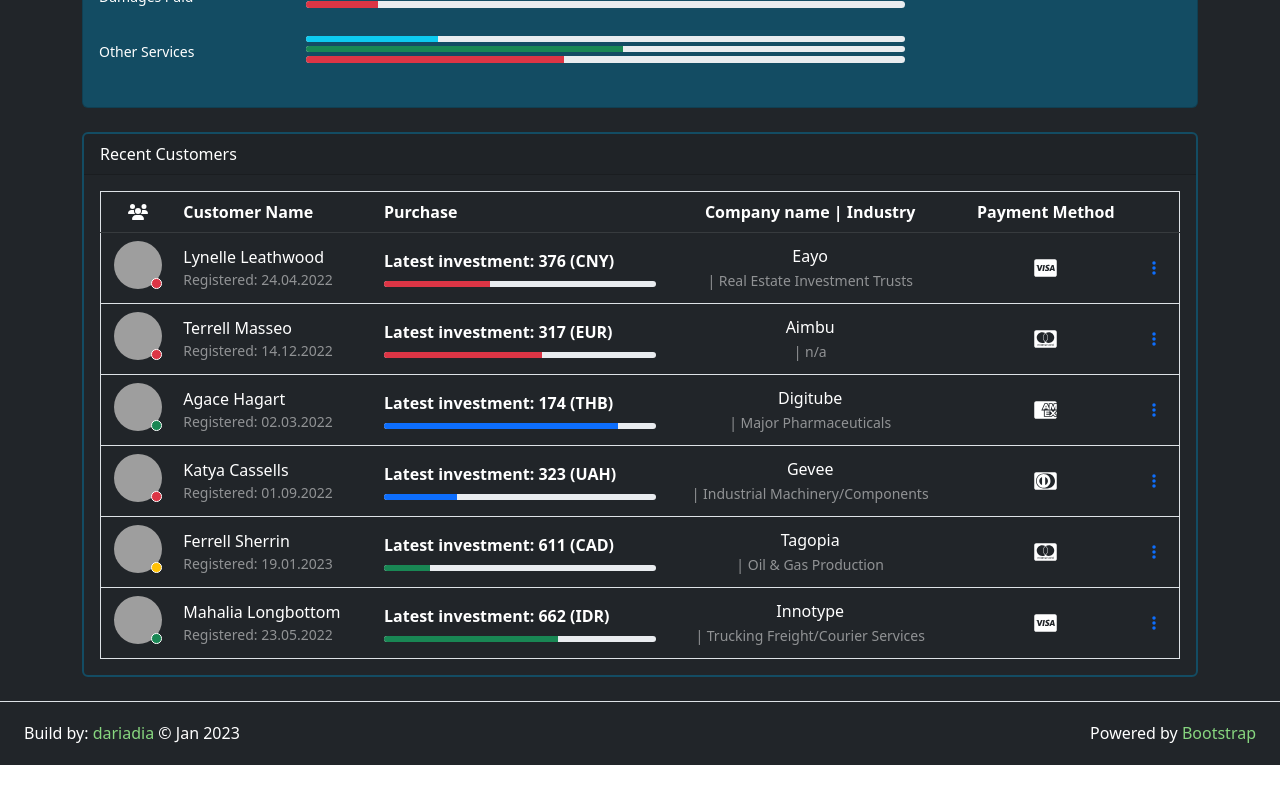
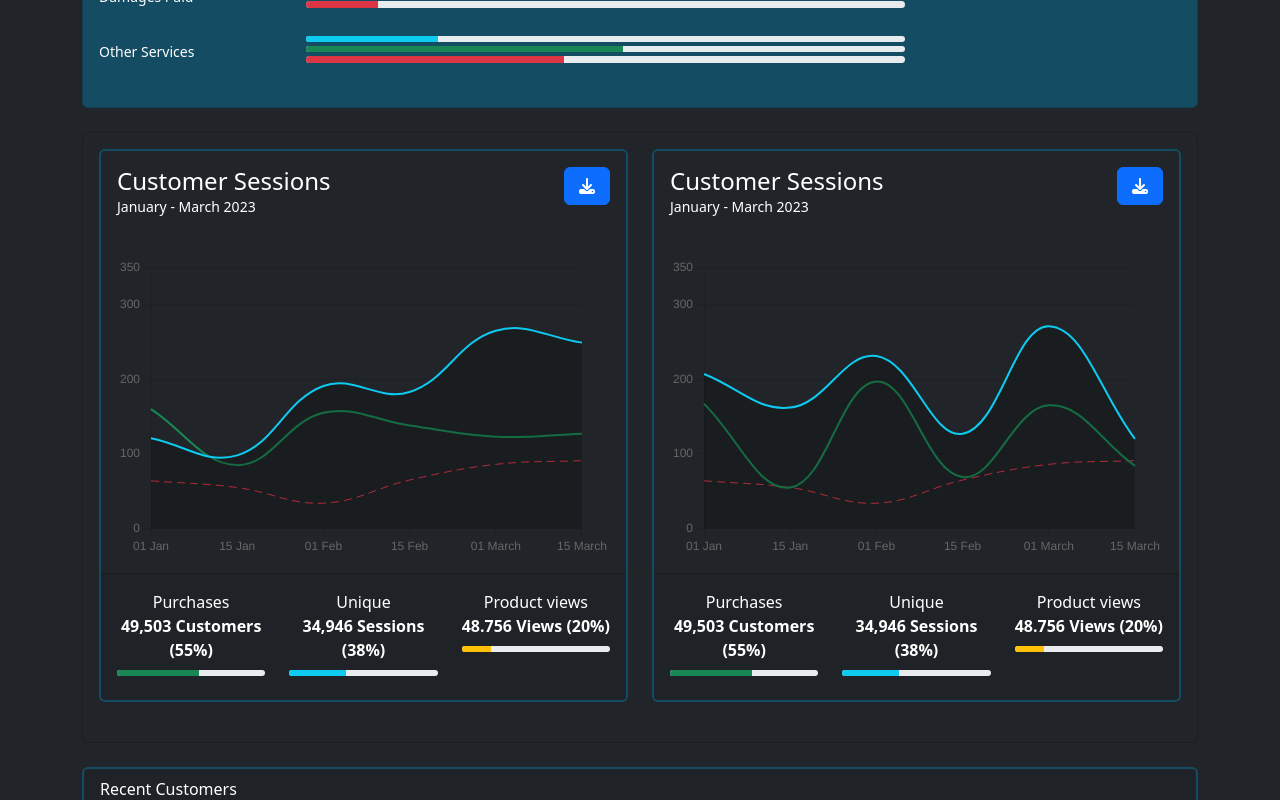
Before and after one commit to dariadia/dashboard-sample, a Next.js app: page / in a window 1280 px wide. Shown: the part 1160-1960 px from the top of the page. Before the commit the page ends 1925 px from the top, so only its background shows below. Built offline with nearby package versions, Linux system fonts and the light colour scheme; grey boxes are pictures that could not be loaded.

Commit message:
feat(index): add section

```diff
--- a/src/data/persons.ts
+++ b/src/data/persons.ts
@@ -8,9 +8,9 @@ export const PERSONS = [
 ]
 
 export const DATA = [
-{"full_name":"Lynelle Leathwood","email":"lleathwood1@latimes.com","ip_address":"169.89.39.171","company_name":"Eayo","registered":"24.04.2022","card_type":"visa","industry":"Real Estate Investment Trusts","currency_code":"CNY"},
-{"full_name":"Terrell Masseo","email":"tmasseo2@kickstarter.com","ip_address":"227.204.35.254","company_name":"Aimbu","registered":"14.12.2022","card_type":"mastercard","industry":"n/a", "currency_code":"EUR"},
-{"full_name":"Agace Hagart","email":"ahagart3@usgs.gov","ip_address":"121.109.149.37","company_name":"Digitube","registered":"02.03.2022","card_type":"amex","industry":"Major Pharmaceuticals", "currency_code":"THB"},
-{"full_name":"Katya Cassells","email":"kcassells4@tamu.edu","ip_address":"151.209.41.179","company_name":"Gevee","registered":"01.09.2022","card_type":"diners-club-international","industry":"Industrial Machinery/Components", "currency_code":"UAH"},
-{"full_name":"Ferrell Sherrin","email":"fsherrin6@nifty.com","ip_address":"120.3.217.82","company_name":"Tagopia","registered":"19.01.2023","card_type":"mastercard","industry":"Oil & Gas Production", "currency_code":"CAD"},
-{"full_name":"Mahalia Longbottom","email":"mlongbottom9@flickr.com","ip_address":"63.246.13.57","company_name":"Innotype","registered":"23.05.2022","card_type":"visa","industry":"Trucking Freight/Courier Services", "currency_code":"IDR"}]
+{"full_name":"Lynelle Leathwood","email":"lleathwood1@latimes.com","ip_address":"169.89.39.171","company_name":"Eayo","registered":"24.04.2022","card_type":"visa","industry":"Real Estate Investment Trusts","currency_code":"CNY", bg: 'info', invested: 4256},
+{"full_name":"Terrell Masseo","email":"tmasseo2@kickstarter.com","ip_address":"227.204.35.254","company_name":"Aimbu","registered":"14.12.2022","card_type":"mastercard","industry":"n/a", "currency_code":"EUR", bg: 'warning', invested: 52436},
+{"full_name":"Agace Hagart","email":"ahagart3@usgs.gov","ip_address":"121.109.149.37","company_name":"Digitube","registered":"02.03.2022","card_type":"amex","industry":"Major Pharmaceuticals", "currency_code":"THB", bg: 'danger', invested: 65626},
+{"full_name":"Katya Cassells","email":"kcassells4@tamu.edu","ip_address":"151.209.41.179","company_name":"Gevee","registered":"01.09.2022","card_type":"diners-club-international","industry":"Industrial Machinery/Components", "currency_code":"UAH", bg: 'success', invested: 42},
+{"full_name":"Ferrell Sherrin","email":"fsherrin6@nifty.com","ip_address":"120.3.217.82","company_name":"Tagopia","registered":"19.01.2023","card_type":"mastercard","industry":"Oil & Gas Production", "currency_code":"CAD", bg: 'info', invested: 6325},
+{"full_name":"Mahalia Longbottom","email":"mlongbottom9@flickr.com","ip_address":"63.246.13.57","company_name":"Innotype","registered":"23.05.2022","card_type":"visa","industry":"Trucking Freight/Courier Services", "currency_code":"IDR", bg: 'primary', invested: 832462}]
--- a/src/pages/customer/[id].tsx
+++ b/src/pages/customer/[id].tsx
@@ -1,6 +1,7 @@
 import { useRouter } from 'next/router'
 import useSWR from 'swr'
 import type { CustomerType, ResponseError } from '@types'
+import Image from 'next/image'
 
 const fetcher = async (url: string) => {
   const res = await fetch(url)
@@ -43,7 +44,9 @@ export default function CustomerPage() {
             </td>
           ) : (
             <>
-              <td><img src={data.avatar} alt={data.last_name} /></td>
+              <td>
+                <Image src={data.avatar} alt={data.last_name} />
+              </td>
               <td>{data.first_name} {data.last_name}</td>
               <td>{data.email}</td>
               <td>{data.gender}</td>
--- a/src/pages/index.tsx
+++ b/src/pages/index.tsx
@@ -44,14 +44,8 @@ Chart.register(CategoryScale, LinearScale, PointElement, LineElement, BarElement
 
 const getRandomNumber = (min: number, max: number) => Math.floor(Math.random() * (max - min + 1) + min)
 
-const STATUSES = [
-  'success', 'info', 'danger', 'primary', 'warning'
-]
-
-const getRandomStatus = () => STATUSES[getRandomNumber(0, 4)]
-
-const CardGraph: React.FC<{ shownSet: string; switchSet: Dispatch<SetStateAction<string>> }> =
-  ({ shownSet, switchSet }) => <Card className="mb-4 bg-dark card-with-border text-white">
+const CardGraph: React.FC<{ minified?: boolean; shownSet: string; switchSet: Dispatch<SetStateAction<string>> }> =
+  ({ minified, shownSet, switchSet }) => <Card className="mb-4 bg-dark card-with-border text-white">
     <Card.Body>
       <div className="d-flex justify-content-between">
         <div>
@@ -59,7 +53,7 @@ const CardGraph: React.FC<{ shownSet: string; switchSet: Dispatch<SetStateAction
           <div className="small">January - March 2023</div>
         </div>
         <div className="d-none d-md-block">
-          <ButtonGroup aria-label="Graph toolbar" className="mx-3">
+        {!minified && <ButtonGroup aria-label="Graph toolbar" className="mx-3">
             <input
               className="btn-check"
               id="option1"
@@ -93,7 +87,7 @@ const CardGraph: React.FC<{ shownSet: string; switchSet: Dispatch<SetStateAction
               onClick={() => switchSet("three")}
             />
             <label className="btn btn-outline-secondary" htmlFor="option3">Year</label>
-          </ButtonGroup>
+          </ButtonGroup>}
           <Button variant="primary" onClick={() => alert("Downloading the data")}>
             <FontAwesomeIcon icon={faDownload} fixedWidth />
           </Button>
@@ -102,7 +96,7 @@ const CardGraph: React.FC<{ shownSet: string; switchSet: Dispatch<SetStateAction
       {shownSet === "one" ? <GraphSet /> : <GraphSet />}
     </Card.Body>
     <Card.Footer>
-      <div className="row my-2 row-cols-1 row-cols-md-5 text-center">
+      <div className={`row my-2 row-cols-1 row-cols-md-${minified ? 3 : 5} text-center`}>
         <div className="col mb-sm-2 mb-0">
           <div>Purchases</div>
           <div className="fw-semibold">49,503 Customers (55%)</div>
@@ -130,7 +124,7 @@ const CardGraph: React.FC<{ shownSet: string; switchSet: Dispatch<SetStateAction
             now={20}
           />
         </div>
-        <div className="col mb-sm-2 mb-0">
+        {!minified &&  <div className="col mb-sm-2 mb-0">
           <div>New Customers</div>
           <div className="fw-semibold">1,536 Customers (5%)</div>
           <ProgressBar
@@ -138,8 +132,8 @@ const CardGraph: React.FC<{ shownSet: string; switchSet: Dispatch<SetStateAction
             variant="danger"
             now={5}
           />
-        </div>
-        <div className="col mb-sm-2 mb-0">
+        </div>}
+        {!minified && <div className="col mb-sm-2 mb-0">
           <div>Return Rate</div>
           <div className="fw-semibold">40.15%</div>
           <ProgressBar
@@ -147,7 +141,7 @@ const CardGraph: React.FC<{ shownSet: string; switchSet: Dispatch<SetStateAction
             variant="info"
             now={40}
           />
-        </div>
+        </div>}
       </div>
     </Card.Footer>
   </Card>
@@ -238,6 +232,8 @@ const GraphSet: React.FC = () => (<div
 
 const Home: NextPage = () => {
   const [shownSet, switchSet] = useState("one")
+  const [shownSetDemo1, switchSetDemo1] = useState("one")
+  const [shownSetDemo2, switchSetDemo2] = useState("two")
 
   return (<AdminLayout>
     <div className="row">
@@ -704,6 +700,18 @@ const Home: NextPage = () => {
             </div>
           </Card.Body>
         </Card>
+        <Card className="mb-4 bg-dark text-white">
+          <Card.Body>
+            <div className="row">
+              <div className="col-6">
+                <CardGraph shownSet={shownSetDemo1} switchSet={switchSetDemo1} minified />
+              </div>
+              <div className="col-6">
+                <CardGraph shownSet={shownSetDemo2} switchSet={switchSetDemo2} minified />
+              </div>
+            </div>
+          </Card.Body>
+        </Card>
         <Card className="mb-4 bg-dark card-with-border text-white">
           <Card.Header>
             Recent Customers
@@ -734,7 +742,7 @@ const Home: NextPage = () => {
                           alt="user@email.com"
                         />
                         <span
-                          className={`avatar-status bg-${getRandomStatus()} position-absolute d-block bottom-0 end-0 rounded-circle border border-white`}
+                          className={`avatar-status bg-${DATA[index].bg} position-absolute d-block bottom-0 end-0 rounded-circle border border-white`}
                         />
                       </div>
                     </td>
@@ -747,10 +755,10 @@ const Home: NextPage = () => {
                     <td>
                       <div className="clearfix mb-2">
                         <div className="float-start">
-                          <div className="fw-semibold">Latest investment: {getRandomNumber(100, 1000)} ({DATA[index].currency_code})</div>
+                          <div className="fw-semibold">Latest investment: {DATA[index].invested.toLocaleString()} ({DATA[index].currency_code})</div>
                         </div>
                       </div>
-                      <ProgressBar className="progress-thin" variant={getRandomStatus()} now={getRandomNumber(10, 100)} />
+                      <ProgressBar className="progress-thin" variant={DATA[index].bg} now={getRandomNumber(10, 100)} />
                     </td>
                     <td className="text-center">
                       {DATA[index].company_name}
```
